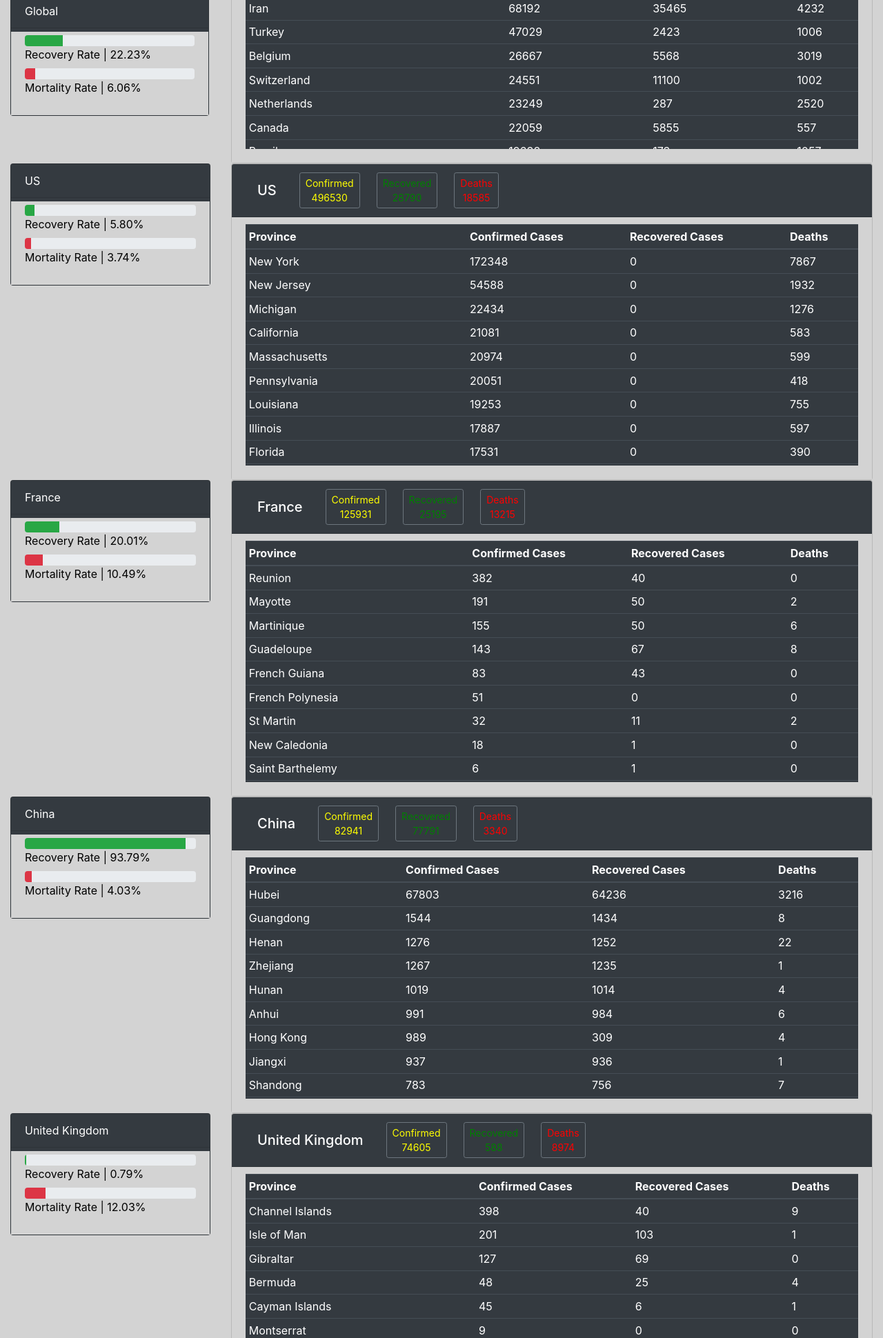
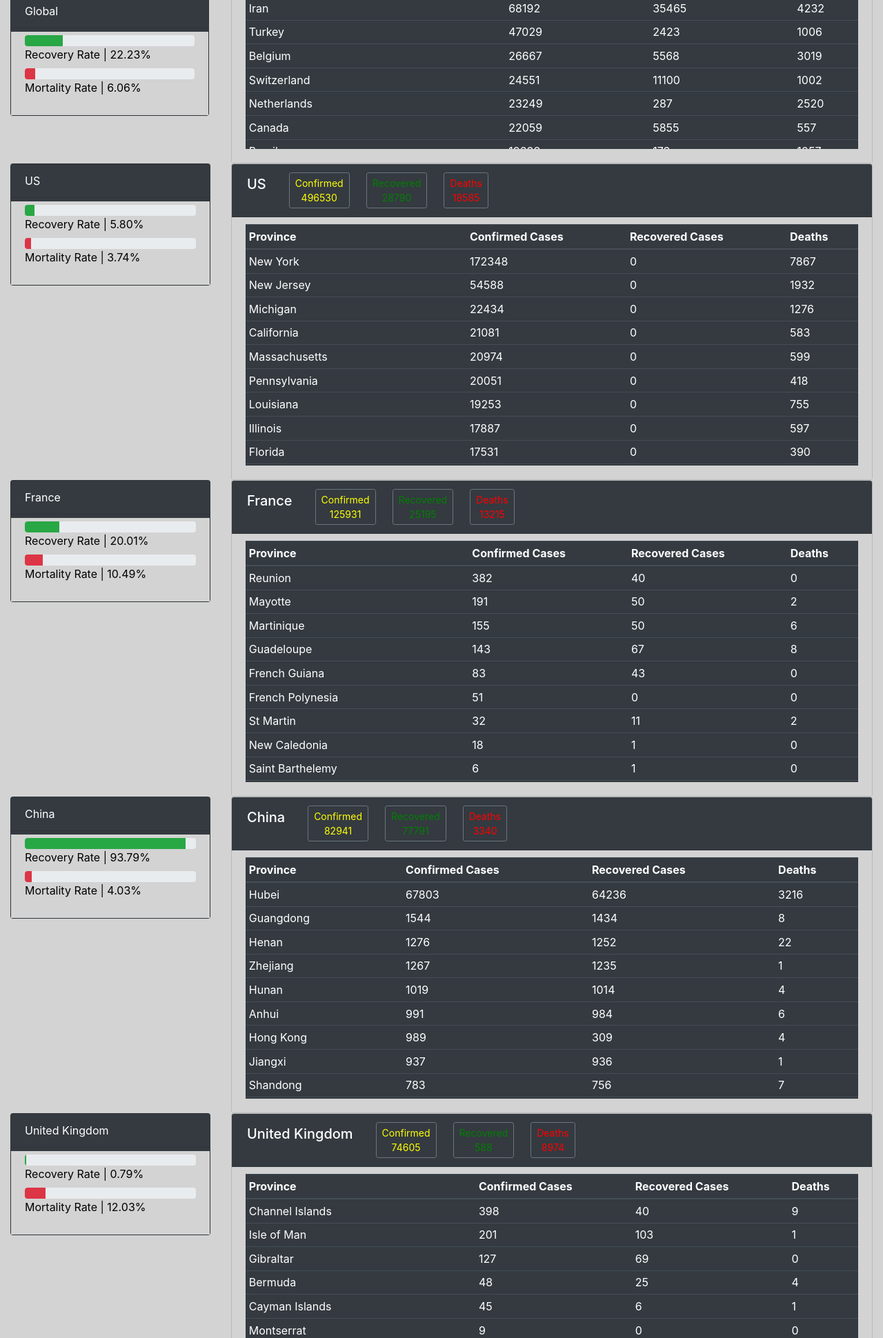
Before and after one commit to iamabhishektiwari/covidTracks, a Django app: page /global/status in a window 1280 px wide. Shown: the part 450-2390 px from the top of the page at 69% size. Run offline with Django 3.2, Linux system fonts and the light colour scheme; data comes from the database, SQL or seed files in the repository; some libraries are stand-ins or nearby versions.

Commit message:
host added -11

```diff
--- a/globalTracks/templates/global_status.html
+++ b/globalTracks/templates/global_status.html
@@ -186,10 +186,10 @@ Data-Plot
             <!--- \\\\\\\Post-->
             <div class="card gedf-card bg-color">
               <div class="card-header bg-dark">
-                 <div class="d-flex justify-content-between align-items-center">
-                     <div class="d-flex justify-content-between align-items-center">
+                 <div class="d-flex ">
+                     <div class="d-flex">
+                       <div class="row">
                          <div class="ml-2">
-
                              <button class="btn btn-outline-dark btn-sm white">
                                <div class="h5 m-0">{{ region.name }}</div>
                             </button>
@@ -211,6 +211,7 @@ Data-Plot
                            <div class="h7 "> Deaths</div>
                            <div class="h7 ">{{ region.totaldeaths }}</div>
                            </button>
+                         </div>
                          </div>
                      </div>
                  </div>
```
